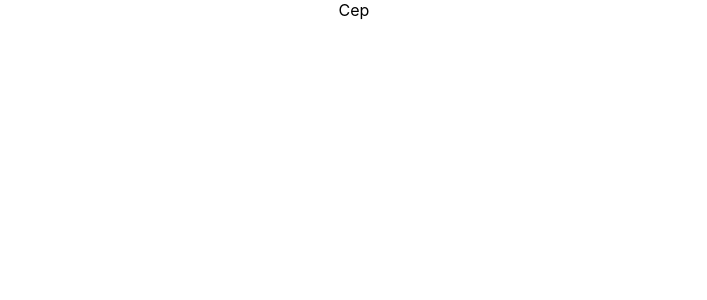
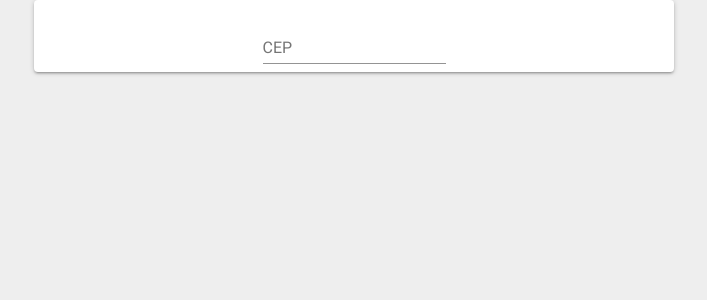
Before and after one commit to ramarantes/concepts.tests, a React (Create React App) app: page / in a window 1280 px wide. Shown: the top 300 px of the page, without its empty margins (286-993 px from the left). Built offline with nearby package versions, Linux system fonts and the light colour scheme.

Commit message:
axios usage, new ZIP cep test, materia-ui experience

```diff
--- a/package.json
+++ b/package.json
@@ -3,6 +3,7 @@
   "version": "0.1.0",
   "private": true,
   "dependencies": {
+    "@material-ui/core": "^3.9.0",
     "axios": "^0.18.0",
     "react": "^16.7.0",
     "react-dom": "^16.7.0",
--- a/public/index.html
+++ b/public/index.html
@@ -14,6 +14,7 @@
     -->
     <link rel="manifest" href="%PUBLIC_URL%/manifest.json" />
     <link rel="stylesheet" href="https://use.fontawesome.com/releases/v5.6.3/css/all.css" integrity="sha384-UHRtZLI+pbxtHCWp1t77Bi1L4ZtiqrqD80Kn4Z8NTSRyMA2Fd33n5dQ8lWUE00s/" crossorigin="anonymous">
+    <link rel="stylesheet" href="https://fonts.googleapis.com/css?family=Roboto:300,400,500">
     <!--
       Notice the use of %PUBLIC_URL% in the tags above.
       It will be replaced with the URL of the `public` folder during the build.
--- a/src/App.css
+++ b/src/App.css
@@ -30,3 +30,7 @@
     transform: rotate(360deg);
   }
 }
+
+html{
+  background-color:#eeeeee;
+}
--- a/src/App.js
+++ b/src/App.js
@@ -1,7 +1,6 @@
 import React, { Component } from 'react';
-import logo from './logo.svg';
 import './App.css';
-import Cep from './components/Cep'
+import Cep from './components/Cep/Cep'
 import Loading from './components/Loading'
 
 class App extends Component {
@@ -17,7 +16,7 @@ class App extends Component {
 
   modal = () => {
       this.setState({loading: !this.state.loading});
-      setTimeout(() => this.feliz(this), 3000);
+      //setTimeout(() => this.feliz(this), 3000);
   };
 
 
@@ -25,7 +24,7 @@ class App extends Component {
     var loading = this.state.loading;
     return (
       <div className="App">
-        <Cep consulta="84600066" click={this.modal}></Cep>
+        <Cep loading={this.modal}></Cep>
         <Loading show={this.state.loading ? "show" : ""}/>
 
       </div>
--- a/src/components/Cep.js
+++ /dev/null
@@ -1,11 +0,0 @@
-import React from 'react'
-
-export default class Cep extends React.Component {
-    EventHandler = () => {
-        this.props.click();
-    };
-    render(){
-
-        return <div onClick={this.EventHandler}> Cep </div>
-    }
-}
--- /dev/null
+++ b/src/components/Cep/API.js
@@ -0,0 +1,8 @@
+import axios from 'axios';
+
+export default axios.create({
+    baseURL:'http://lojaqagera.racco.com/api'
+    // headers: {
+    //     Authorization: 'Client-ID 2c31d64843d4e5e1bd4163ab101e32996e419f2745b5768da84b3013168d7bff'
+    // }
+});
--- /dev/null
+++ b/src/components/Cep/Cep.js
@@ -0,0 +1,40 @@
+import React from 'react'
+import SearchBar from './SearchBar'
+import SearchResult from './SearchResult';
+import CepApi from './API'
+import Grid from '@material-ui/core/Grid';
+import Paper from '@material-ui/core/Paper';
+import styled from 'styled-components'
+
+export default class Cep extends React.Component {
+
+    constructor(props){
+        super(props);
+        this.state = {data:null};
+    }
+
+    onSearchSubmit = async term =>{
+        this.props.loading();
+        const response = await CepApi.get(`/gera/cep/${term}`);
+        this.setState({data:response.data});
+        this.props.loading();
+    }
+
+    render(){
+        const Divst = styled.div`
+            margin:20px;
+        `
+
+        return(
+
+        <Grid container justify="center" >
+        <Grid item xs={6}>
+            <Paper>
+                <SearchBar onSubmit = {this.onSearchSubmit}/>
+                <Divst><SearchResult data={this.state.data}/></Divst>
+            </Paper>
+        </Grid>
+        </Grid>
+            )
+    }
+}
--- /dev/null
+++ b/src/components/Cep/ResultField.js
@@ -0,0 +1,17 @@
+import React from 'react'
+import TextField from '@material-ui/core/TextField'
+
+export default props =>{
+    return (
+        <TextField
+            id="standard-read-only-input"
+            label={props.label}
+            defaultValue={props.field}
+            fullWidth
+            margin="normal"
+            InputProps={{
+            readOnly: true,
+            }}
+        />
+    )
+}
--- /dev/null
+++ b/src/components/Cep/SearchBar.js
@@ -0,0 +1,37 @@
+import React, {Component} from 'react'
+import TextField from '@material-ui/core/TextField';
+
+class SearchBar extends Component{
+    constructor(props){
+        super(props);
+
+        this.state = {term:''};
+    }
+
+    onChangeHandler = (e) => {
+        var a = this;
+        this.setState({term: e.target.value});
+    };
+
+    onSubmitHandler = (e) => {
+        e.preventDefault();
+        this.props.onSubmit(this.state.term);
+    }
+
+    render(){
+        return (
+        <form onSubmit={this.onSubmitHandler}>
+            <TextField
+            id="standard-name"
+            label="CEP"
+            onChange={this.onChangeHandler}
+            margin="normal"
+            value={this.state.term}
+        />
+
+        </form>
+        )
+    }
+}
+
+export default SearchBar;
--- /dev/null
+++ b/src/components/Cep/SearchResult.js
@@ -0,0 +1,20 @@
+import React, {Component} from 'react'
+import Field from './ResultField'
+
+class SearchResult extends Component{
+
+    render(){
+        if(this.props.data){
+            var result = this.props.data
+        return <div>
+            <Field label="Rua" field={result.rua} fullWidth/>
+            <Field label="Bairro" field={result.namebairro}/>
+            <Field label="Cidade" field={result.namecidade}/>
+            <Field label="Estado" field={result.nameestado}/>
+            <Field label="Pais" field={result.namepais}/>
+            </div>
+        }
+        return "";
+    }
+}
+export default SearchResult;
```
Also changed, not shown: src/axios_request.html (deleted, +0 -23 lines), 1 other file (tests, documents, lock files or other folders).
